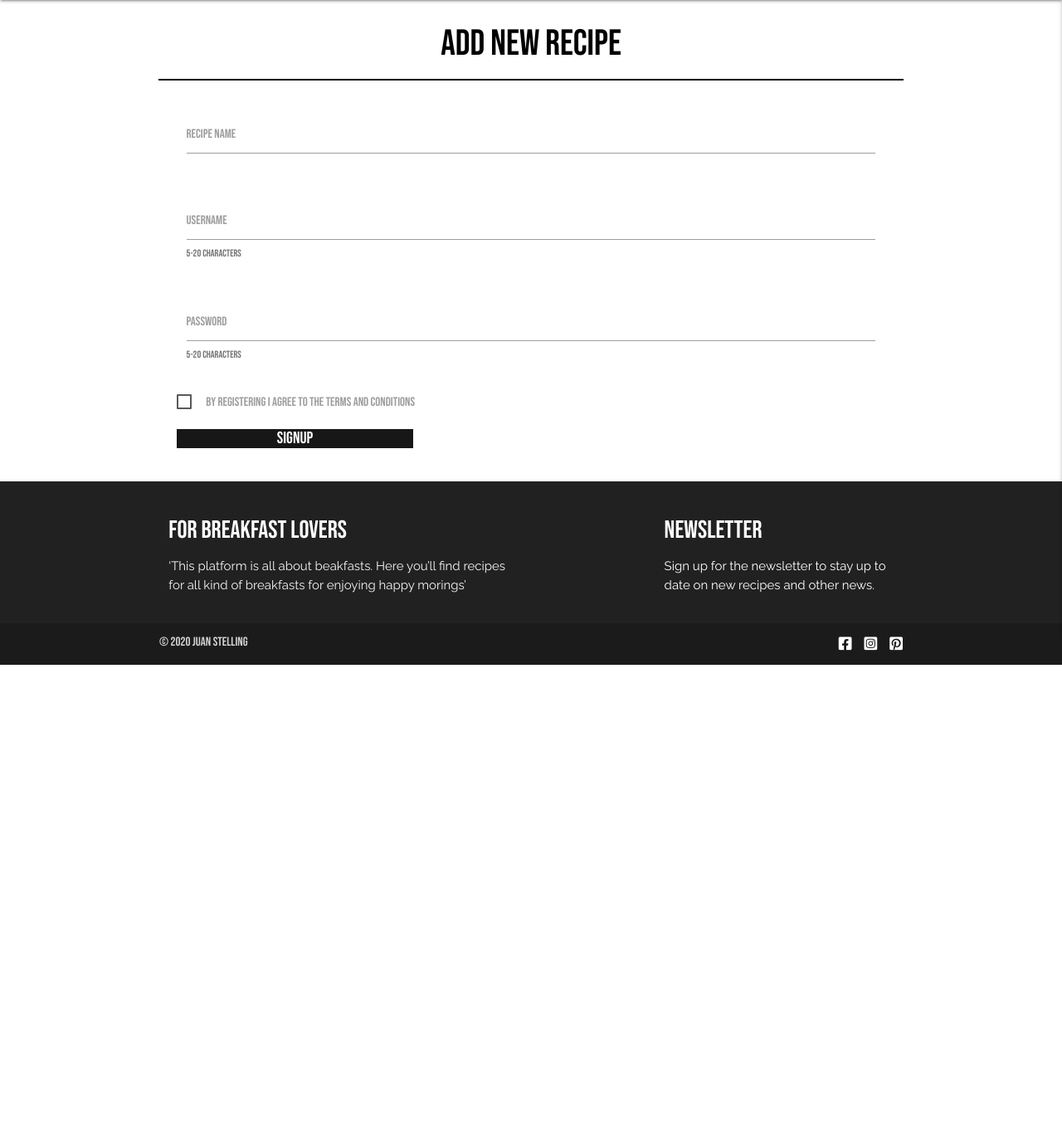
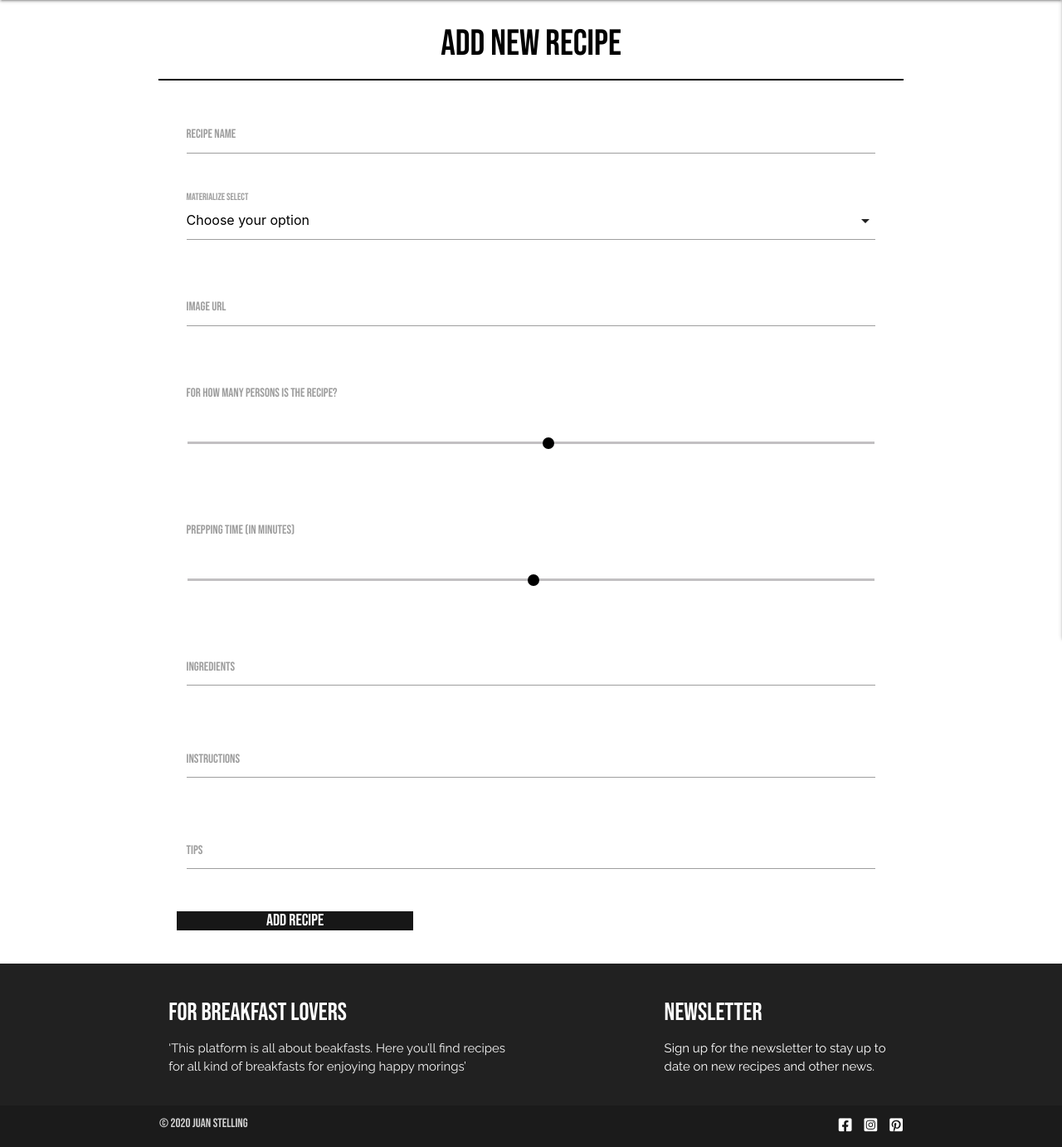
Before and after one commit to juanstelling/MS3_breaktasty, a Flask app: page /add_recipe in a window 1280 px wide. Shown: the part 91-1473 px from the top of the page at 83% size. Before the commit the page ends 892 px from the top, so only its background shows below. Run offline with Flask 2, Linux system fonts and the light colour scheme; some libraries are stand-ins or nearby versions.

Commit message:
Add recipe form input fields

```diff
--- a/static/css/style.css
+++ b/static/css/style.css
@@ -159,3 +159,30 @@ nav ul a {
     display: block;
     margin: 0;
 }
+
+.range-field {
+    margin-top: 65px;
+}
+
+
+
+/*------------------------------------- Add recipes  */
+/* from: https://stackoverflow.com/questions/40534973/changing-the-color-of-the-range-slider-in-materializecss  */
+
+ input[type=range]::-webkit-slider-thumb {
+    background-color: #000;
+  }
+  input[type=range]::-moz-range-thumb {
+    background-color: #000;
+  }
+  input[type=range]::-ms-thumb {
+    background-color: #000;
+  }
+
+  /***** These are to edit the thumb and the text inside the thumb *****/
+  input[type=range] + .thumb {
+    background-color: #dedede;
+  }
+  input[type=range] + .thumb.active .value {
+    color: #000;
+  }
--- a/static/js/script.js
+++ b/static/js/script.js
@@ -1,4 +1,5 @@
 $(document).ready(function(){
     $('.sidenav').sidenav({edge: "right"});
     $(".dropdown-trigger").dropdown({ hover: false });
+    $('select').formSelect();
 });
--- a/templates/add_recipe.html
+++ b/templates/add_recipe.html
@@ -7,42 +7,78 @@
         <hr class="blackline">
     </div>
 
-    <!-- All recipes -->
+    <!-- Add recipes -->
     <div class="row">
         <form class="col s12 m8 offset-m2" method="POST" action="">
             <!-- Recipe name -->
             <div class="row">
                 <div class="input-field col s12">
-                    <input id="email" name="email" type="email" class="validate" required>
-                    <label for="email">Recipe name</label>
+                    <input id="recipe_name" name="recipe_name" type="text" class="validate" required>
+                    <label for="recipe_name">Recipe name</label>
                 </div>
             </div>
-            <!-- Username -->
+            <!-- Category name -->
             <div class="row">
                 <div class="input-field col s12">
-                    <input id="username" name="username" type="text" minlength="5" maxlength="20" pattern="^[a-zA-Z0-9]{5, 20}$" class="validate" required>
-                    <label for="username">username</label>
-                    <span class="helper-text" data-error="wrong" data-success="right">5-20 characters</span>
+                    <select>
+                        <option value="" disabled selected>Choose your option</option>
+                        <option value="1">Option 1</option>
+                        <option value="2">Option 2</option>
+                        <option value="3">Option 3</option>
+                    </select>
+                    <label>Materialize Select</label>
                 </div>
             </div>
-            <!--Password -->
+            <!-- Upload img URL -->
             <div class="row">
                 <div class="input-field col s12">
-                    <input id="password" name="password" type="password" minlength="5" maxlength="20" pattern="^[a-zA-Z0-9]{5, 20}$" class="validate" required>
-                    <label for="password">Password</label>
-                    <span class="helper-text" data-error="wrong" data-success="right">5-20 characters</span>
+                    <input id="img_url" name="img_url" type="text" class="validate" required>
+                    <label for="img_url">Image url</label>
                 </div>
             </div>
-            <!-- Terms and conditions -->
+            <!-- Serves -->
             <div class="row">
-                <label>
-                    <input type="checkbox" required/>
-                    <span>By registering I agree to the terms and conditions</span>
-                </label>
+                <div class="input-field col s12">
+                    <p class="range-field">
+                        <input type="range" id="serves" name="serves" min="1" max="20" class="validate" required/>
+                    </p>
+                    <label for="serves">For how many persons is the recipe?</label>
+                </div>
             </div>
+            <!-- Preping time  -->
+            <div class="row">
+                <div class="input-field col s12">
+                    <p class="range-field">
+                        <input  type="range" id="prep_time" name="prep_time" min="1" max="120" class="validate" required/>
+                    </p>
+                    <label for="prep_time">Prepping time (in minutes)</label>
+                </div>
+            </div>
+            <!-- Ingredients  -->
+            <div class="row">
+                <div class="input-field col s12">
+                    <textarea id="ingredients" name="ingredients" class="materialize-textarea validate" required></textarea>
+                    <label for="ingredients">Ingredients</label>
+                </div>
+            </div>
+            <!-- Instructions  -->
+            <div class="row">
+                <div class="input-field col s12">
+                    <textarea id="instructions" name="instructions" class="materialize-textarea validate" required></textarea>
+                    <label for="instructions">Instructions</label>
+                </div>
+            </div>
+            <!-- Tips  -->
+            <div class="row">
+                <div class="input-field col s12">
+                    <textarea id="tips" name="tips" class="materialize-textarea"></textarea>
+                    <label for="tips">Tips</label>
+                </div>
+            </div>
+
             <!-- Submit button -->
             <div class="row">
-                <button type="submit" class="col s4 custom-btn">Signup</button>
+                <button type="submit" class="col s4 custom-btn">Add recipe</button>
             </div>
         </form>
     </div>
```
